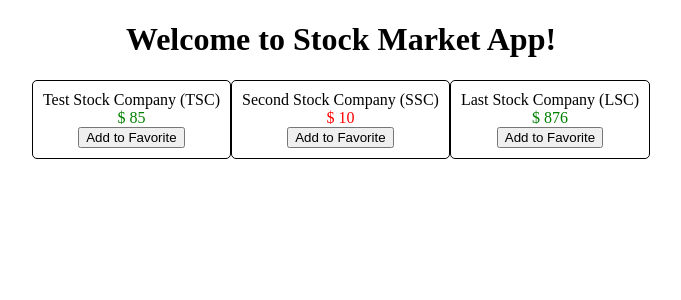
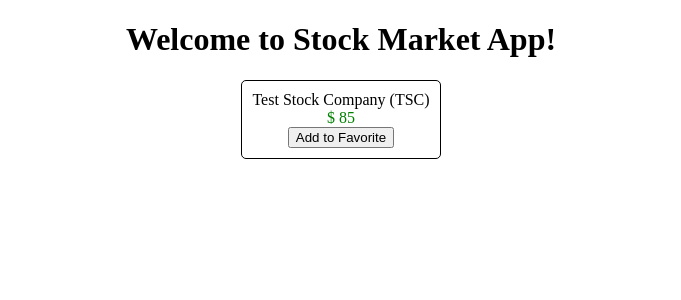
Before and after one commit to KashmirKahlon/stock-market-ng6, an Angular app: page / in a window 1280 px wide. Shown: the top 300 px of the page, without its empty margins (299-980 px from the left). Built offline with nearby package versions, Linux system fonts and the light colour scheme.

Commit message:
chap4-input-stock-market

```diff
--- a/src/app/app.component.css
+++ b/src/app/app.component.css
@@ -0,0 +1,3 @@
+.name {
+  font-size: 50px;
+}
--- a/src/app/app.component.html
+++ b/src/app/app.component.html
@@ -3,5 +3,5 @@
   <h1>
     Welcome to Stock Market {{title}}!
   </h1>
-  <app-stock-item></app-stock-item>
+  <app-stock-item [stock]="stockObj"></app-stock-item>
 </div>
--- a/src/app/app.component.ts
+++ b/src/app/app.component.ts
@@ -1,10 +1,18 @@
-import { Component } from '@angular/core'
+import { Component, OnInit } from '@angular/core'
+
+import { Stock } from './model/stock'
 
 @Component({
   selector: 'app-root',
   templateUrl: './app.component.html',
   styleUrls: ['./app.component.css'],
 })
-export class AppComponent {
+export class AppComponent implements OnInit {
   title = 'App'
+
+  public stockObj: Stock
+
+  ngOnInit(): void {
+    this.stockObj = new Stock('Test Stock Company', 'TSC', 85, 80)
+  }
 }
--- a/src/app/stock/stock-item/stock-item.component.html
+++ b/src/app/stock/stock-item/stock-item.component.html
@@ -1,4 +1,4 @@
-<div class="stock-container" *ngFor="let stock of stocks; index as i">
+<div class="stock-container">
   <div class="name">{{stock.name + ' (' + stock.code + ')'}}</div>
   <div class="price" [class]="stock.isPositiveChange() ? 'positive' : 'negative'">
     $ {{stock.price}}
@@ -6,5 +6,5 @@
   <!-- <div class="price" [ngClass]="stockClasses">
     $ {{stock.price}}
   </div> -->
-  <button (click)="toggleFavorite($event, i)" [disabled]="stock.favorite">Add to Favorite</button>
+  <button (click)="toggleFavorite($event)" [disabled]="stock.favorite">Add to Favorite</button>
 </div>
--- a/src/app/stock/stock-item/stock-item.component.ts
+++ b/src/app/stock/stock-item/stock-item.component.ts
@@ -1,36 +1,20 @@
-import { Component, OnInit } from '@angular/core'
+import { Component, Input } from '@angular/core'
 
-import { Stock } from '../..//model/stock'
+import { Stock } from '../../model/stock'
 
 @Component({
   selector: 'app-stock-item',
   templateUrl: './stock-item.component.html',
   styleUrls: ['./stock-item.component.css'],
 })
-export class StockItemComponent implements OnInit {
-  public stocks: Array<Stock>
-  // public stock: Stock
-  // public stockClasses
+export class StockItemComponent {
+  @Input()
+  public stock: Stock
 
   constructor() {}
 
-  ngOnInit() {
-    this.stocks = [
-      new Stock('Test Stock Company', 'TSC', 85, 80),
-      new Stock('Second Stock Company', 'SSC', 10, 20),
-      new Stock('Last Stock Company', 'LSC', 876, 765),
-    ]
-
-    // this.stockClasses = {
-    //   positive: this.stock.isPositiveChange(),
-    //   negative: !this.stock.isPositiveChange(),
-    //   'large-change': largeChange,
-    //   'small-change': !largeChange,
-    // }
-  }
-
-  toggleFavorite(event, index) {
-    console.log('We are toggling the favorite state for this stock', index, event)
-    this.stocks[index].favorite = !this.stocks[index].favorite
+  toggleFavorite(event) {
+    console.log('We are toggling the favorite state for this stock', event)
+    this.stock.favorite = !this.stock.favorite
   }
 }
```
Also changed, not shown: src/app/stock/stock-item/stock-item.component.css (line endings or trailing spaces), src/assets/img/sunny.svg.
